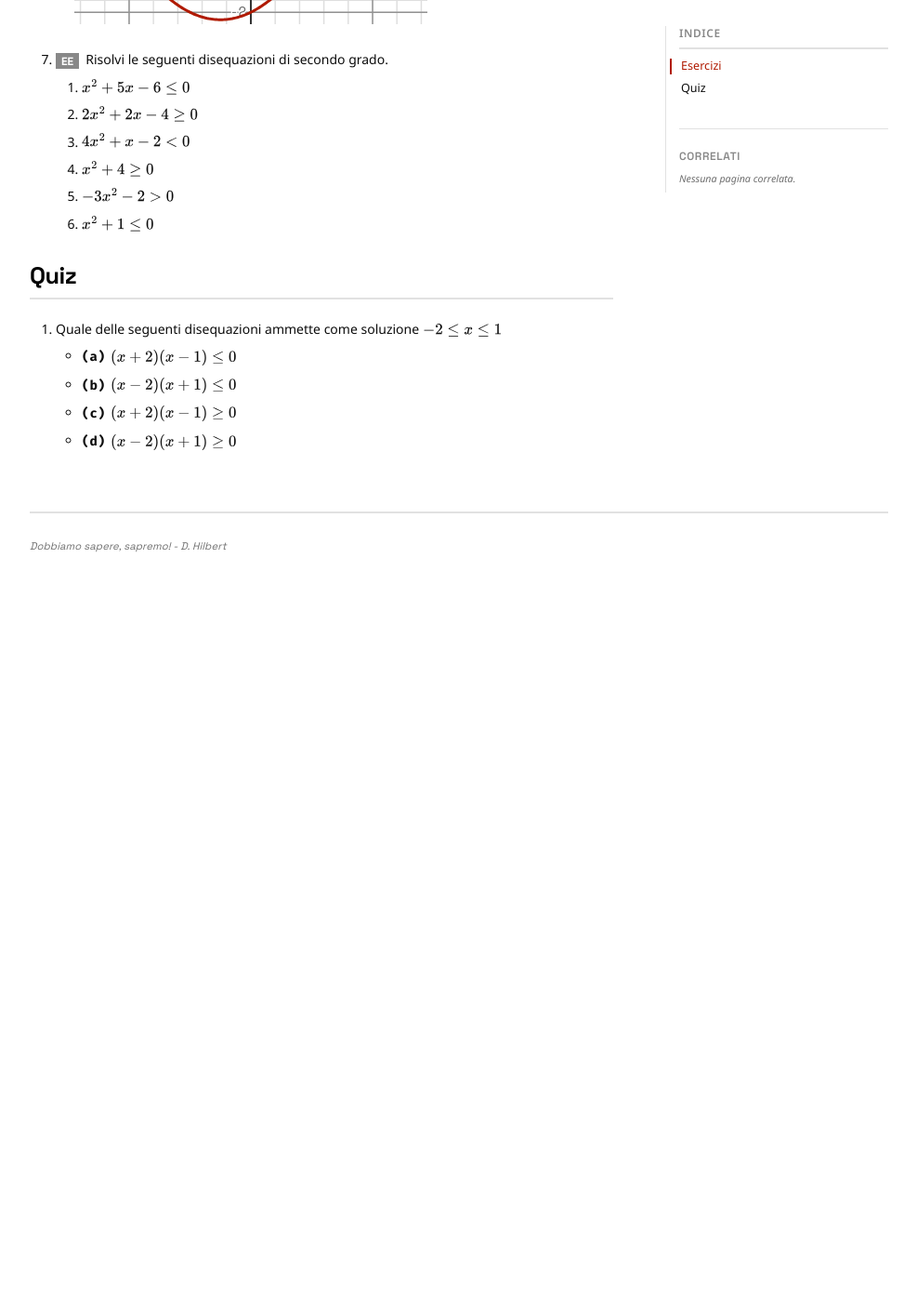
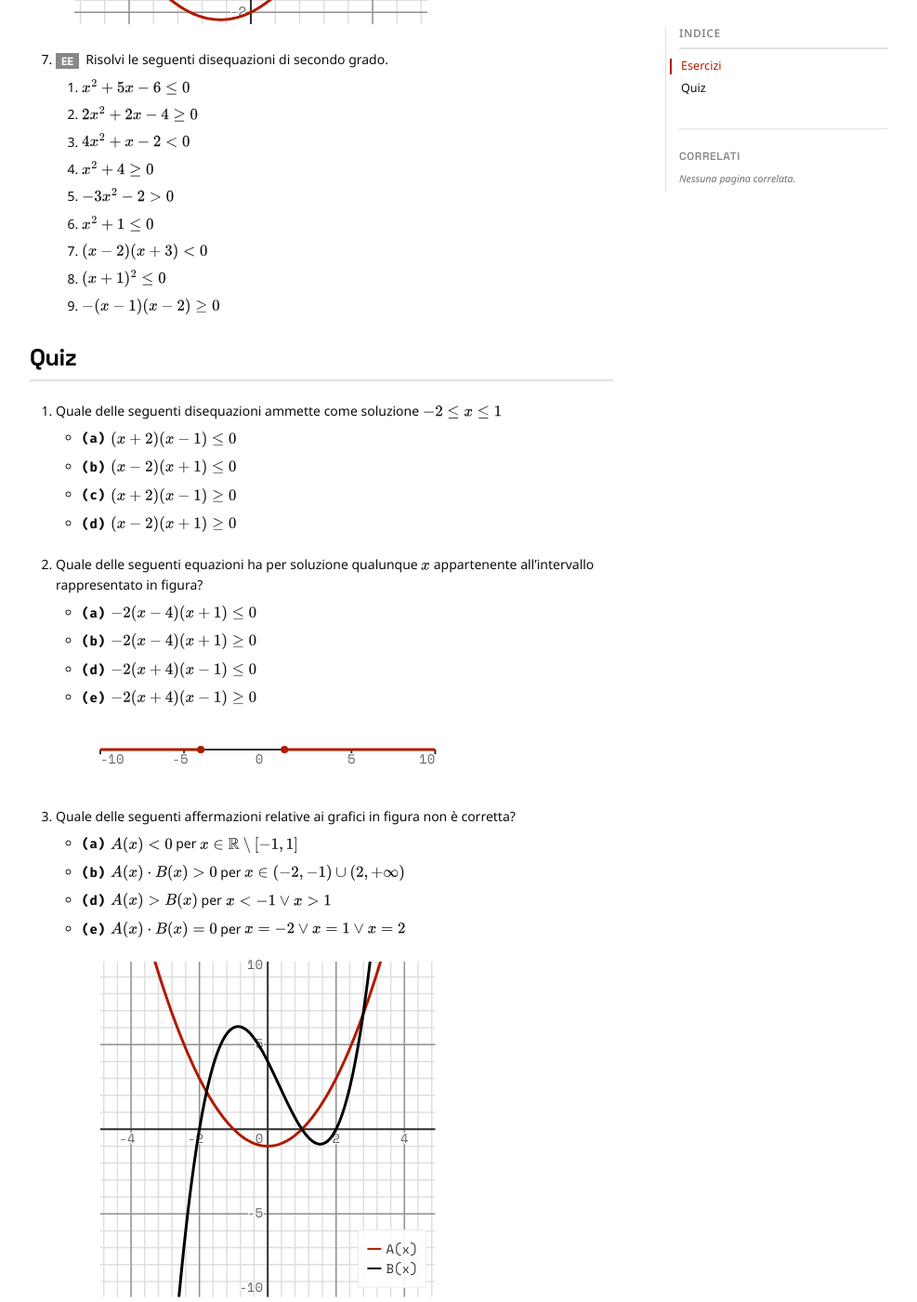
Before and after one commit to Bradwave/matephis, a Jekyll site: the page built from _notes/Public/esercizi-disequazioni.md, in a window 1280 px wide and 1400 px high, scrolled down 1640 px. Shown: the whole window at 93% size, without its empty margins (146-1133 px from the left). Built offline with Jekyll 4.4.1, drawn with Linux system fonts in a browser that asks for light colours; before the commit the page ends 2276 px from its top, so only the background shows below that.

Commit message:
Adds inequalities exercises.

````diff
--- a/_layouts/Post.html
+++ b/_layouts/Post.html
@@ -28,12 +28,12 @@
     <link rel="icon" href="{{ site.baseurl }}{{ site.favicon }}" type="image/svg+xml" sizes="any" />
     {%- endif -%}
     {%- if site.css_file -%}
-    <link href="{{ site.baseurl }}{{ site.css_file }}?v=2.12" rel="stylesheet" media="all" class="default" />
+    <link href="{{ site.baseurl }}{{ site.css_file }}?v=2.13" rel="stylesheet" media="all" class="default" />
     {%- else -%}
-    <link href="{{ site.baseurl }}/assets/css/style.css?v=2.12" rel="stylesheet" media="all" class="default" />
+    <link href="{{ site.baseurl }}/assets/css/style.css?v=2.13" rel="stylesheet" media="all" class="default" />
     {%- endif -%}
     {%- if page.plot -%}
-    <link href="{{ site.baseurl }}/assets/css/matephis-plot.css?v=1.7" rel="stylesheet" />
+    <link href="{{ site.baseurl }}/assets/css/matephis-plot.css?v=1.13" rel="stylesheet" />
     {%- endif -%}
     {%- if site.mathjax -%}
     <script>
@@ -252,7 +252,7 @@
         </div>
     </div>
     {%- if page.plot -%}
-    <script src="{{ site.baseurl }}/assets/js/matephis-plot.js?v=1.12"></script>
+    <script src="{{ site.baseurl }}/assets/js/matephis-plot.js?v=1.13"></script>
     {%- endif -%}
 </body>
 
--- a/_notes/Public/esercizi-disequazioni.md
+++ b/_notes/Public/esercizi-disequazioni.md
@@ -84,6 +84,9 @@ tags:
 	4. $x^2 + 4 \geq 0$
 	5. $-3x^2 - 2 > 0$
 	6. $x^2 + 1 \leq 0$
+	7. $(x - 2)(x + 3) < 0$
+	8. $(x + 1)^2 \leq 0$
+	9. $-(x - 1)(x - 2) \geq 0$
 
 ## Quiz
 
@@ -92,3 +95,41 @@ tags:
 	- **(b)** $(x - 2)(x + 1) \leq 0$
 	- **(c)** $(x + 2)(x - 1) \geq 0$
 	- **(d)** $(x - 2)(x + 1) \geq 0$
+2. Quale delle seguenti equazioni ha per soluzione qualunque $x$ appartenente all'intervallo rappresentato in figura?
+	- **(a)** $-2(x - 4)(x + 1) \leq 0$
+	- **(b)** $-2(x - 4)(x + 1) \geq 0$
+	- **(d)** $-2(x + 4)(x - 1) \leq 0$
+	- **(e)** $-2(x + 4)(x - 1) \geq 0$
+```matephis
+{
+  "xlim": [-10,10],
+  "ylim": [-0.5,0.5],
+  "aspectRatio": "5:1",
+  "showGrid": false,
+  "showXTicks": true,
+  "gridOpacity": 0,
+  "showYAxis": false,
+  "showYNumbers": false,
+  "data": [
+    { "fn": "0", "domain": ["-1*Infinity",-4], "color": "red1" },
+    { "fn": "0", "domain": [1,"Infinity"], "color": "red1" },
+    { "points": [[-4,0],[1,0]], "color": "red1" }
+  ]
+}
+```
+1. Quale delle seguenti affermazioni relative ai grafici in figura non è corretta?
+	- **(a)** $A(x) < 0$ per $x \in \mathbb{R} \setminus [-1, 1]$
+	- **(b)** $A(x) \cdot B(x) > 0$ per $x \in (-2, -1) \cup (2, +\infty)$
+	- **(d)** $A(x) > B(x)$ per $x < -1 \lor x > 1$
+	- **(e)** $A(x) \cdot B(x) = 0$ per $x = -2 \lor x = 1 \lor x = 2$
+```matephis
+{
+  "xlim": [-4.9,4.9],
+  "legend": true,
+  "legendPosition": "bottom-right",
+  "data": [
+    { "fn": "(x-1)*(x+1)", "color": "red1", "label": "A(x)" },
+    { "fn": "(x-1)*(x-2)*(x+2)", "color": "black1", "label": "B(x)" }
+  ]
+}
+```
--- a/assets/js/matephis-plot.js
+++ b/assets/js/matephis-plot.js
@@ -1898,8 +1898,11 @@ class MatephisPlot {
             }
         } else {
             // Standard Axes at 0
-            if (x0 >= this.padding && x0 <= this.width - this.padding) this._line(x0, this.padding, x0, this.height - this.padding, axisColor, 2, "", this.axesGroup);
-            if (y0 >= this.padding && y0 <= this.height - this.padding) this._line(this.padding, y0, this.width - this.padding, y0, axisColor, 2, "", this.axesGroup);
+            const showY = this.config.showYAxis !== false;
+            const showX = this.config.showXAxis !== false;
+
+            if (showY && x0 >= this.padding && x0 <= this.width - this.padding) this._line(x0, this.padding, x0, this.height - this.padding, axisColor, 2, "", this.axesGroup);
+            if (showX && y0 >= this.padding && y0 <= this.height - this.padding) this._line(this.padding, y0, this.width - this.padding, y0, axisColor, 2, "", this.axesGroup);
         }
 
         // Arrows - To AxesGroup (part of axes)
@@ -1942,7 +1945,7 @@ class MatephisPlot {
 
             // Draw Arrows Manually (Markers can be tricky with scaling)
             // X Arrow (Positive)
-            if (y0 >= this.padding && y0 <= this.height - this.padding) {
+            if (this.config.showXAxis !== false && y0 >= this.padding && y0 <= this.height - this.padding) {
                 const axX = this.width - this.padding + 5;
                 const axY = y0;
                 const arrowXPoly = document.createElementNS(ns, "polygon");
@@ -1953,7 +1956,7 @@ class MatephisPlot {
             }
 
             // Y Arrow (Positive)
-            if (x0 >= this.padding && x0 <= this.width - this.padding) {
+            if (this.config.showYAxis !== false && x0 >= this.padding && x0 <= this.width - this.padding) {
                 const ayX = x0;
                 const ayY = this.padding - 5;
                 const arrowYPoly = document.createElementNS(ns, "polygon");
@@ -2782,6 +2785,7 @@ class MatephisPlot {
             "padding", "marginBottom", "grid", "gridOpacity", "axisArrows", "axisLabels",
             "xStep", "yStep", "xStepSecondary", "yStepSecondary", "showSecondaryGrid", "showGrid",
             "xNumberStep", "yNumberStep", "showXNumbers", "showYNumbers",
+            "showXAxis", "showYAxis",
             "showXTicks", "showYTicks", "secondaryGridOpacity",
             "sampleStep", "fontSize", "renderOrder", "params", "showSliders", "data", "labelWeight",
             "numberSize", "labelSize", "legendSize",
````
